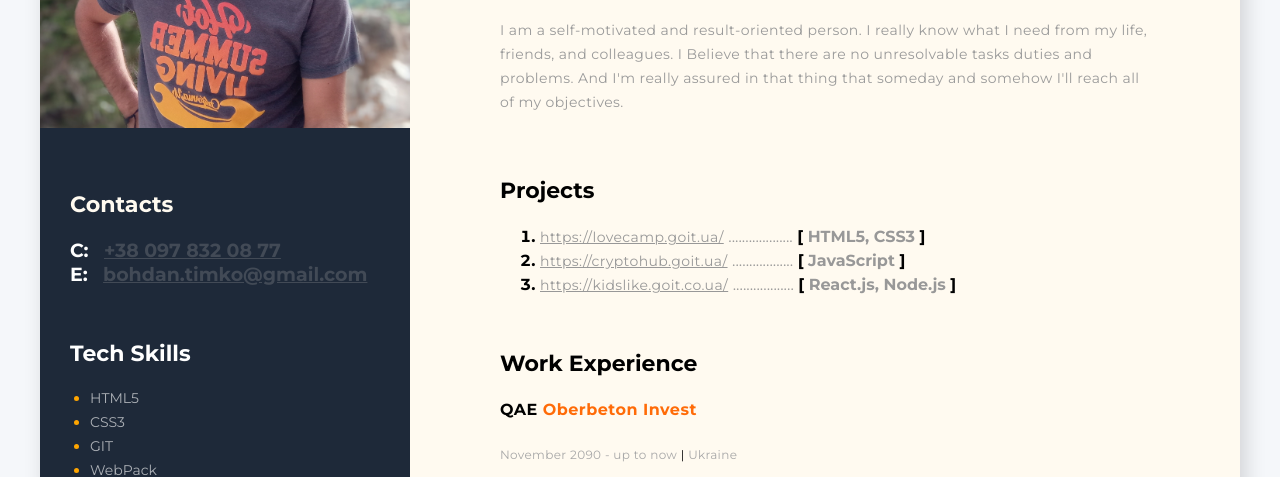
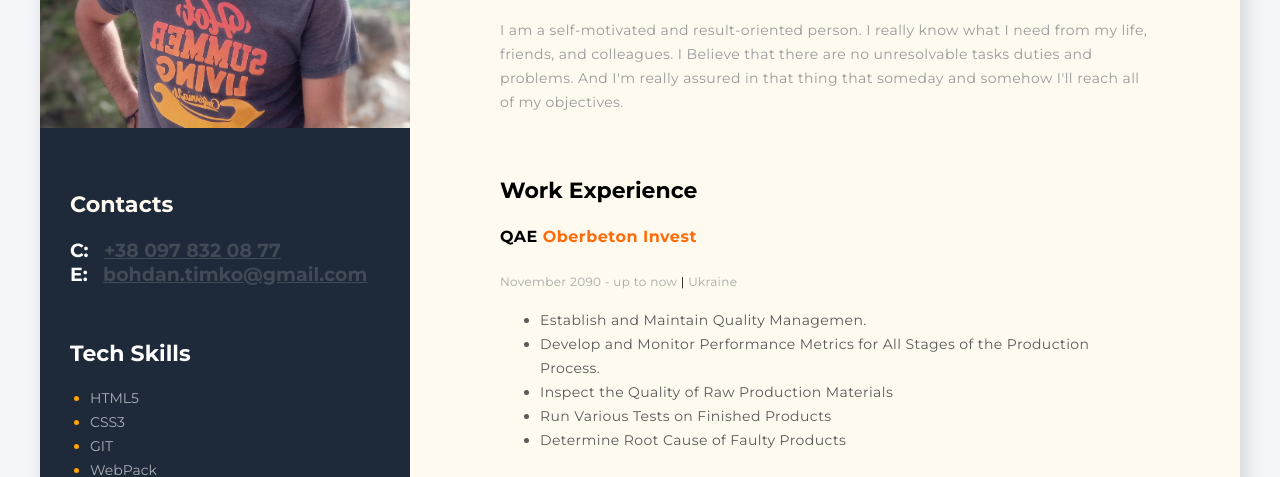
Before and after one commit to Bohdan-Timko/my-resume, a plain HTML site: page index.html in a window 1280 px wide. Shown: the part 331-808 px from the top of the page. Drawn offline with Linux system fonts and the light colour scheme.

Commit message:
Update index.html

```diff
--- a/index.html
+++ b/index.html
@@ -66,31 +66,11 @@
           </p>
         </div>
 
-        <!--Projects container-->
-        <div class="proj-container">
-          <h3 class="my-container-title">Projects</h3>
-          <ol>
-            <li class="item-no">
-              <a class="proj-class" href="https://lovecamp.goit.ua/">https://lovecamp.goit.ua/</a>
-              <span class="dots">...................</span>
-              <span class="tech-name"><b>[</b> HTML5, CSS3 <b>]</b></span>
-            </li>
-            <li class="item-no">
-              <a class="proj-class" href="https://cryptohub.goit.ua/">https://cryptohub.goit.ua/</a>
-              <span class="dots">..................</span>
-              <span class="tech-name"><b>[</b> JavaScript <b>]</b></span>
-            </li>
-            <li class="item-no">
-              <a class="proj-class" href="https://kidslike.goit.co.ua/">https://kidslike.goit.co.ua/</a>
-              <span class="dots">..................</span>
-              <span class="tech-name"><b>[</b> React.js, Node.js <b>]</b></span>
-            </li>
-          </ol>
-        </div>
-
         <!--Work Experience-->
         <div>
           <h3 class="my-container-title">Work Experience</h3>
+
+
 
           <!--company 1-->
           <div>
```
